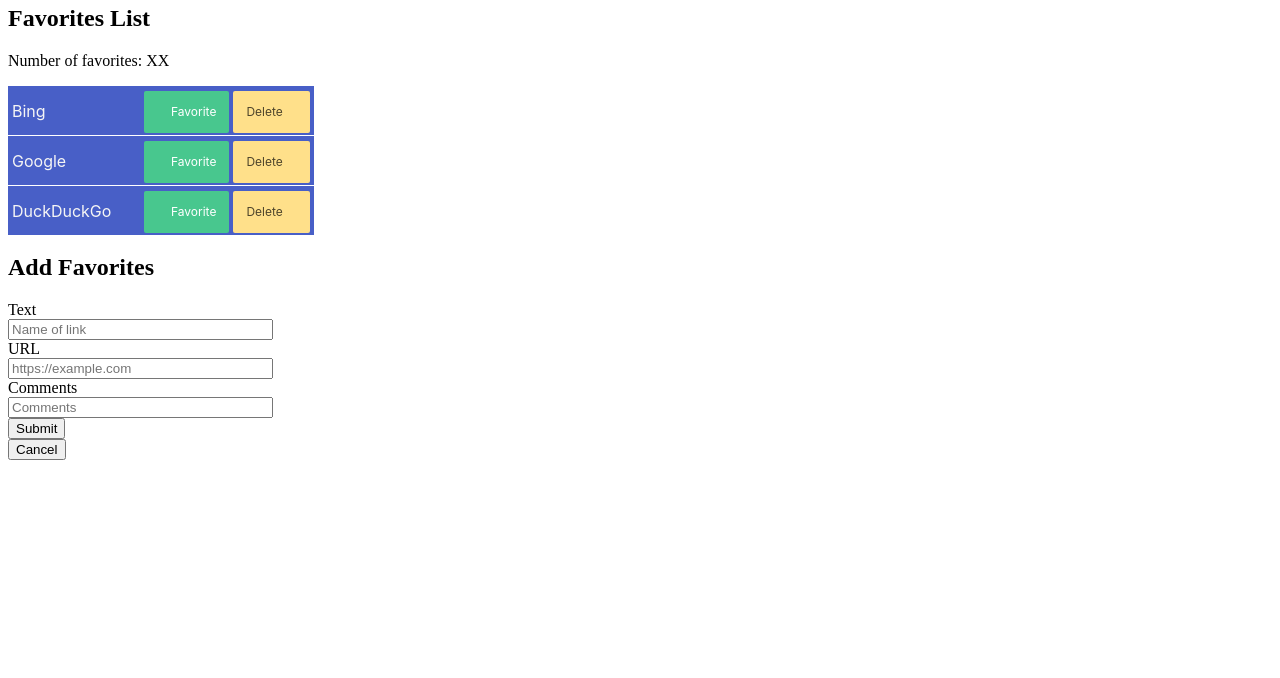
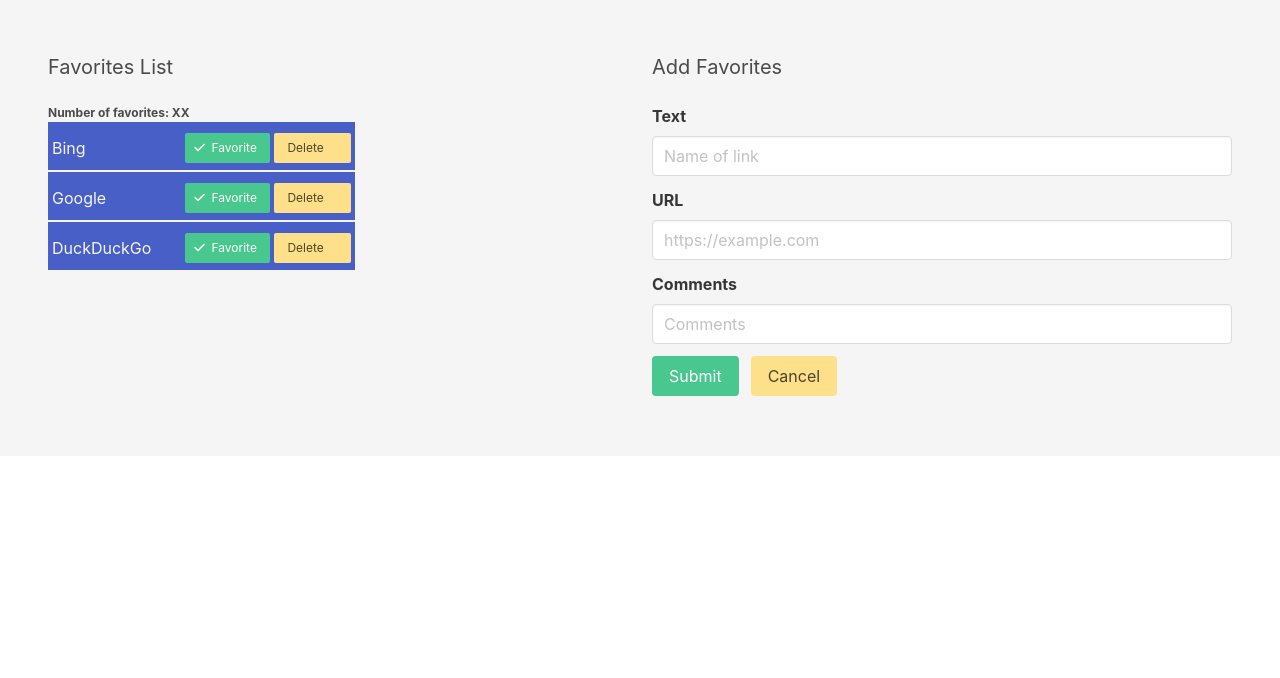
Before and after one commit to JDLooman/IGME-330, a plain HTML site: page Looman-J-wc-3/wc-3-modules.html in a window 1280 px wide. Shown: the part 122-800 px from the top of the page. Drawn offline with nearby package versions, Linux system fonts and the light colour scheme.

Commit message:
completed wc3 again

```diff
--- a/Looman-J-wc-3/wc-3-modules.html
+++ b/Looman-J-wc-3/wc-3-modules.html
@@ -7,6 +7,8 @@
     <meta name="viewport" content="width=device-width, initial-scale=1.0">
     <title>Web Components - Bulma & Interactivity</title>
     <script src="src/main.js" type="module"></script>
+    <link rel="stylesheet" href="https://cdn.jsdelivr.net/npm/bulma@0.9.4/css/bulma.min.css">
+    <link rel="stylesheet" href="https://cdnjs.cloudflare.com/ajax/libs/font-awesome/6.4.0/css/all.min.css" crossorigin="anonymous" referrerpolicy="no-referrer">
     <style>
         #bookmarks{
           list-style-type: none;
```
Also changed, not shown: Looman-J-wc-3/src/myBookmark.js (indentation only), 2 other files.
